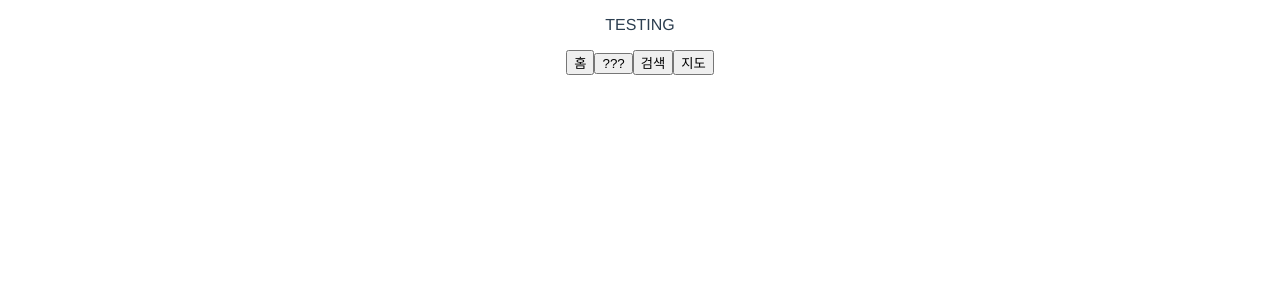
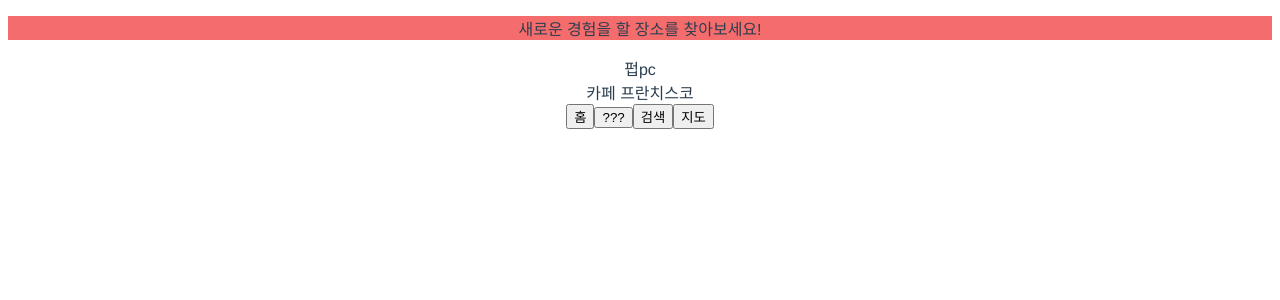
Before and after one commit to omizha/UriJuwiM, a Vue app: page / in a window 1280 px wide. Shown: the top 300 px of the page. Built offline with nearby package versions, Linux system fonts and the light colour scheme.

Commit message:
Implement App.vue can load mockup data

```diff
--- a/src/views/Home.vue
+++ b/src/views/Home.vue
@@ -1,16 +1,30 @@
 <template>
-    <p>TESTING</p>
+    <div>
+        <div class="upperbox">
+            <p>새로운 경험을 할 장소를 찾아보세요!</p>
+        </div>
+        <div v-for="item in moc" :key="item.name">{{ item.name }}</div>
+    </div>
 </template>
 
 <script>
+import mockup from '../assets/mockup.js'
 
 export default {
     name: 'home',
     components: {
+    },
+    data () {
+        return {
+            moc: mockup
+        }
     }
 }
 </script>
 
-<style>
-
+<style scoped>
+    .upperbox {
+        height: 30%;
+        background-color: #F56C6C;
+    }
 </style>
```
